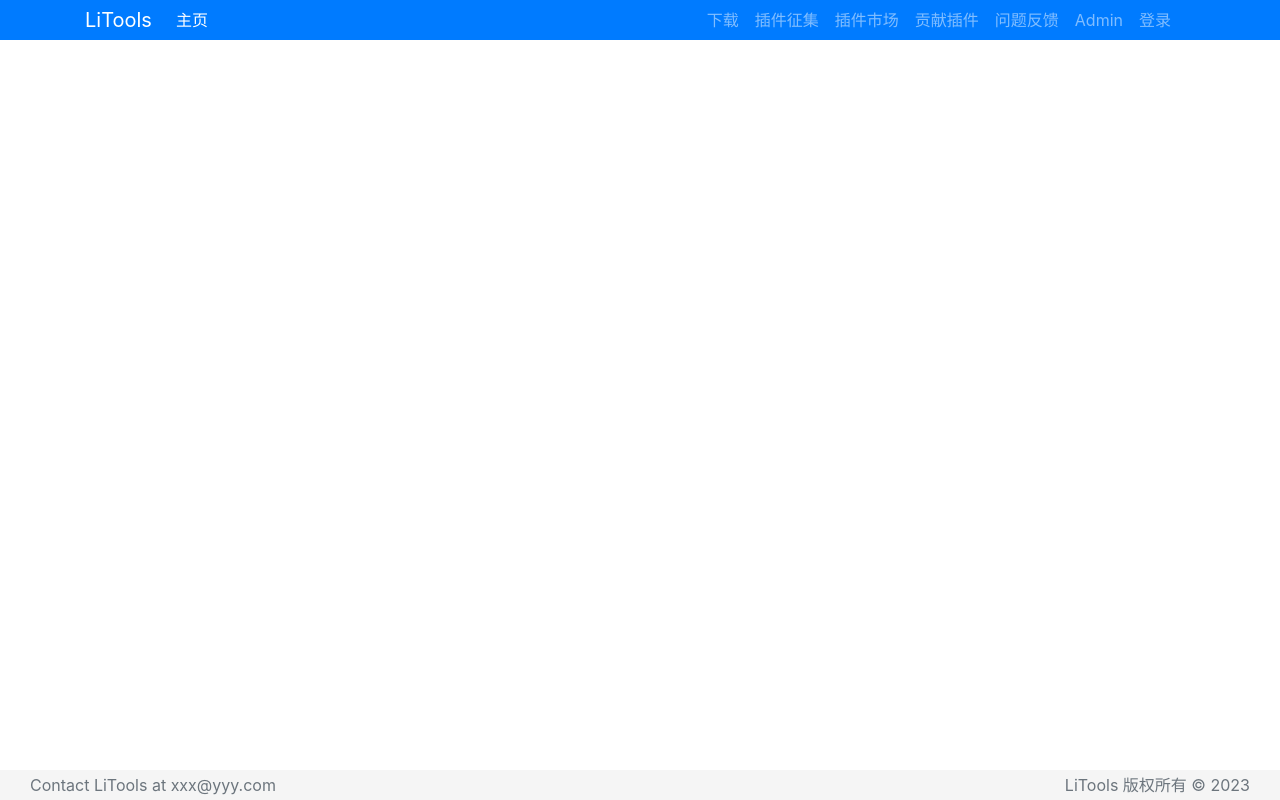
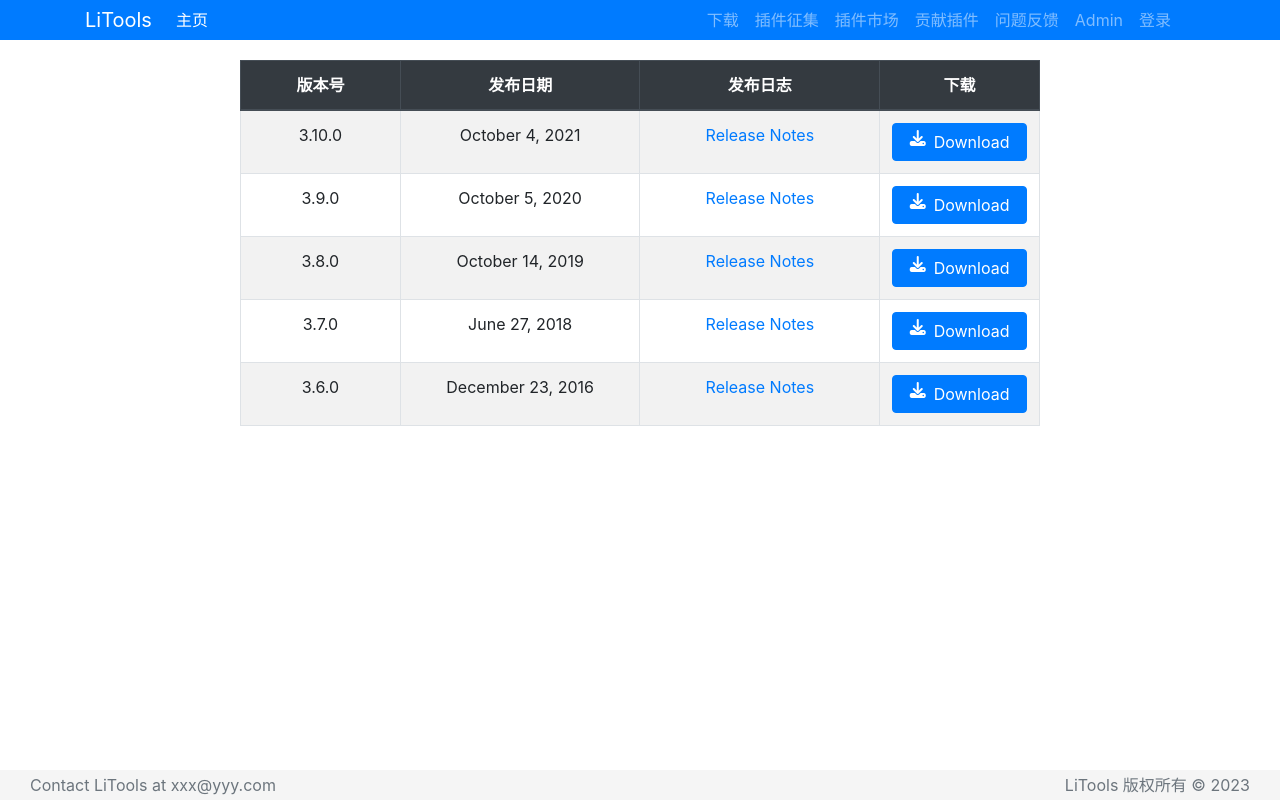
Before and after one commit to terrylikescoding/LiTools-Extension-Server-and-Client, a Vue app in the folder client/: page /download in a window 1280 px wide. Built offline with nearby package versions, Linux system fonts and the light colour scheme; the HTML template or start-up script is replaced by a standard one.

Commit message:
添加下载表格，待设计下载详情页

```diff
--- /dev/null
+++ b/client/src/components/DownloadTable.vue
@@ -0,0 +1,94 @@
+<template>
+    <div class="download-table">
+      <table class="table table-striped table-bordered table-hover">
+        <colgroup>
+          <col style="width: 20%;">
+          <col style="width: 30%;">
+          <col style="width: 30%;">
+          <col style="width: 20%;">
+        </colgroup>
+        <thead class="thead-dark">
+          <tr>
+            <th class="text-center">版本号</th>
+            <th class="text-center">发布日期</th>
+            <th class="text-center">发布日志</th>
+            <th class="text-center">下载</th>
+          </tr>
+        </thead>
+        <tbody>
+          <tr v-for="(release, index) in releases" :key="index">
+            <td class="text-center">{{ release.version }}</td>
+            <td class="text-center">{{ release.date }}</td>
+            <td class="text-center">
+              <a :href="release.releaseLog" class="d-flex justify-content-center" target="_blank">Release Notes</a>
+            </td>
+            <td class="text-center">
+              <a :href="release.downloadUrl" class="btn btn-primary d-flex justify-content-center" target="_blank">
+                <i class="fa fa-download mr-2"></i> Download
+              </a>
+            </td>
+          </tr>
+        </tbody>
+      </table>
+    </div>
+  </template>
+
+  <script>
+
+  export default {
+    data() {
+      return {
+        releases: [
+          {
+            version: "3.10.0",
+            date: "October 4, 2021",
+            releaseLog: "https://docs.python.org/3/whatsnew/3.10.html",
+            downloadUrl: "https://www.python.org/ftp/python/3.10.0/python-3.10.0-amd64.exe"
+          },
+          {
+            version: "3.9.0",
+            date: "October 5, 2020",
+            releaseLog: "https://docs.python.org/3/whatsnew/3.9.html",
+            downloadUrl: "https://www.python.org/ftp/python/3.9.0/python-3.9.0-amd64.exe"
+          },
+          {
+            version: "3.8.0",
+            date: "October 14, 2019",
+            releaseLog: "https://docs.python.org/3/whatsnew/3.8.html",
+            downloadUrl: "https://www.python.org/ftp/python/3.8.0/python-3.8.0-amd64.exe"
+          },
+          {
+            version: "3.7.0",
+            date: "June 27, 2018",
+            releaseLog: "https://docs.python.org/3/whatsnew/3.7.html",
+            downloadUrl: "https://www.python.org/ftp/python/3.7.0/python-3.7.0-amd64.exe"
+          },
+          {
+            version: "3.6.0",
+            date: "December 23, 2016",
+            releaseLog: "https://docs.python.org/3/whatsnew/3.6.html",
+            downloadUrl: "https://www.python.org/ftp/python/3.6.0/python-3.6.0-amd64.exe"
+          }
+        ]
+      };
+    }
+  };
+  </script>
+
+  <style>
+  .download-table {
+    margin: 20px;
+    max-width: 800px;
+    margin-left: auto;
+    margin-right: auto;
+  }
+
+  td, th {
+    vertical-align: middle; /* Align text in the middle vertically */
+  }
+
+  a.d-flex {
+    display: flex; /* Make links behave like a flex container */
+    justify-content: center; /* Center the content horizontally */
+  }
+  </style>
--- a/client/src/router/index.js
+++ b/client/src/router/index.js
@@ -5,8 +5,9 @@ import ExtensionDetails from '@/components/ExtensionDetails.vue';
 import Upload from '@/components/Upload.vue';
 import ExtensionIdeas from '@/components/ExtensionIdeas.vue';
 import Login from '@/components/Login.vue';
-import AdminPanel  from '@/components/AdminPanel.vue';
-import Register  from '@/components/Register.vue';
+import AdminPanel from '@/components/AdminPanel.vue';
+import Register from '@/components/Register.vue';
+import DownloadTable from '@/components/DownloadTable.vue';
 
 
 
@@ -53,6 +54,11 @@ const routes = [
     name: 'admin-panel',
     component: AdminPanel,
   },
+  {
+    path: '/download',
+    name: 'download',
+    component: DownloadTable,
+  },
 ];
 
 const router = createRouter({
```
Also changed, not shown: 1 other file (tests, documents, lock files or other folders).
